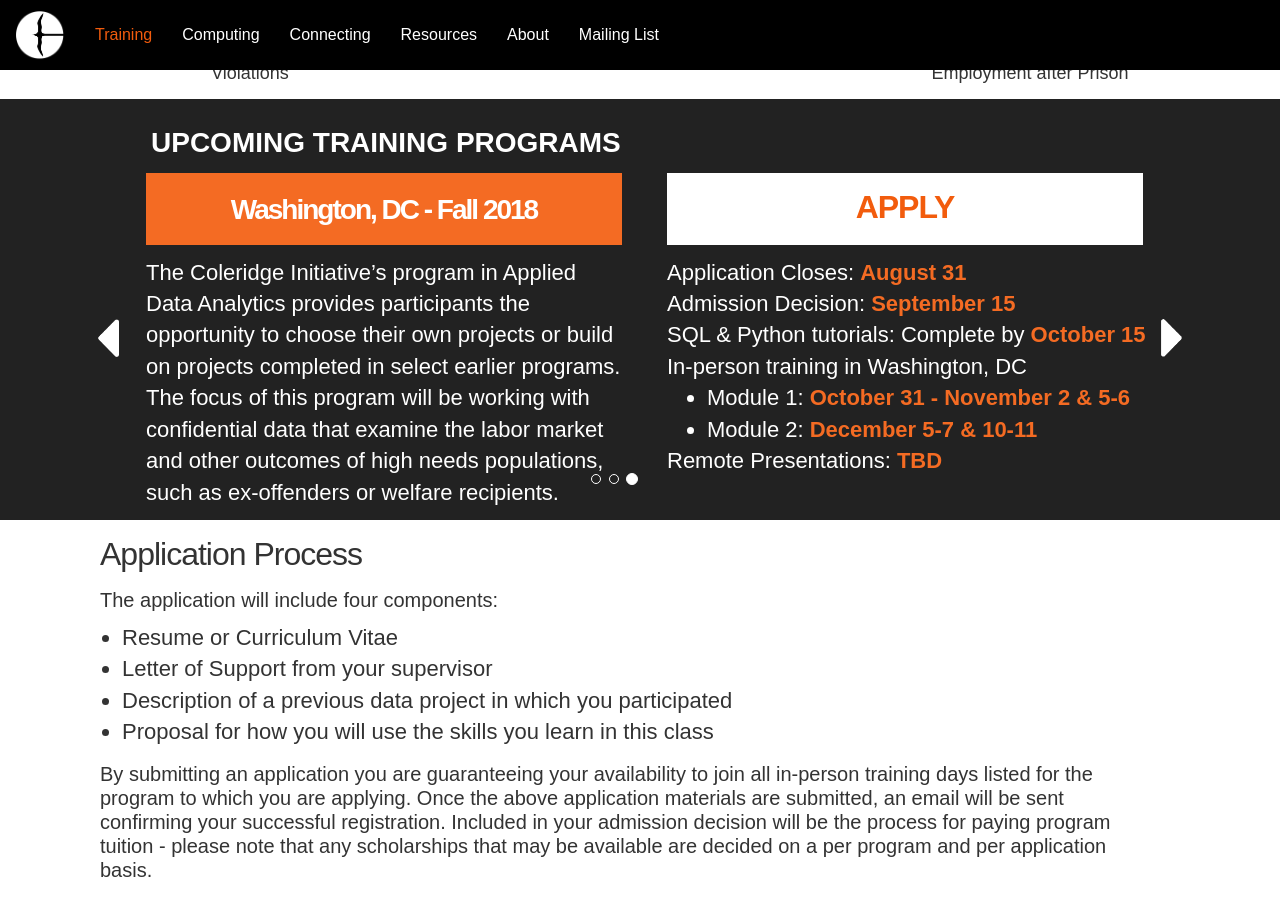
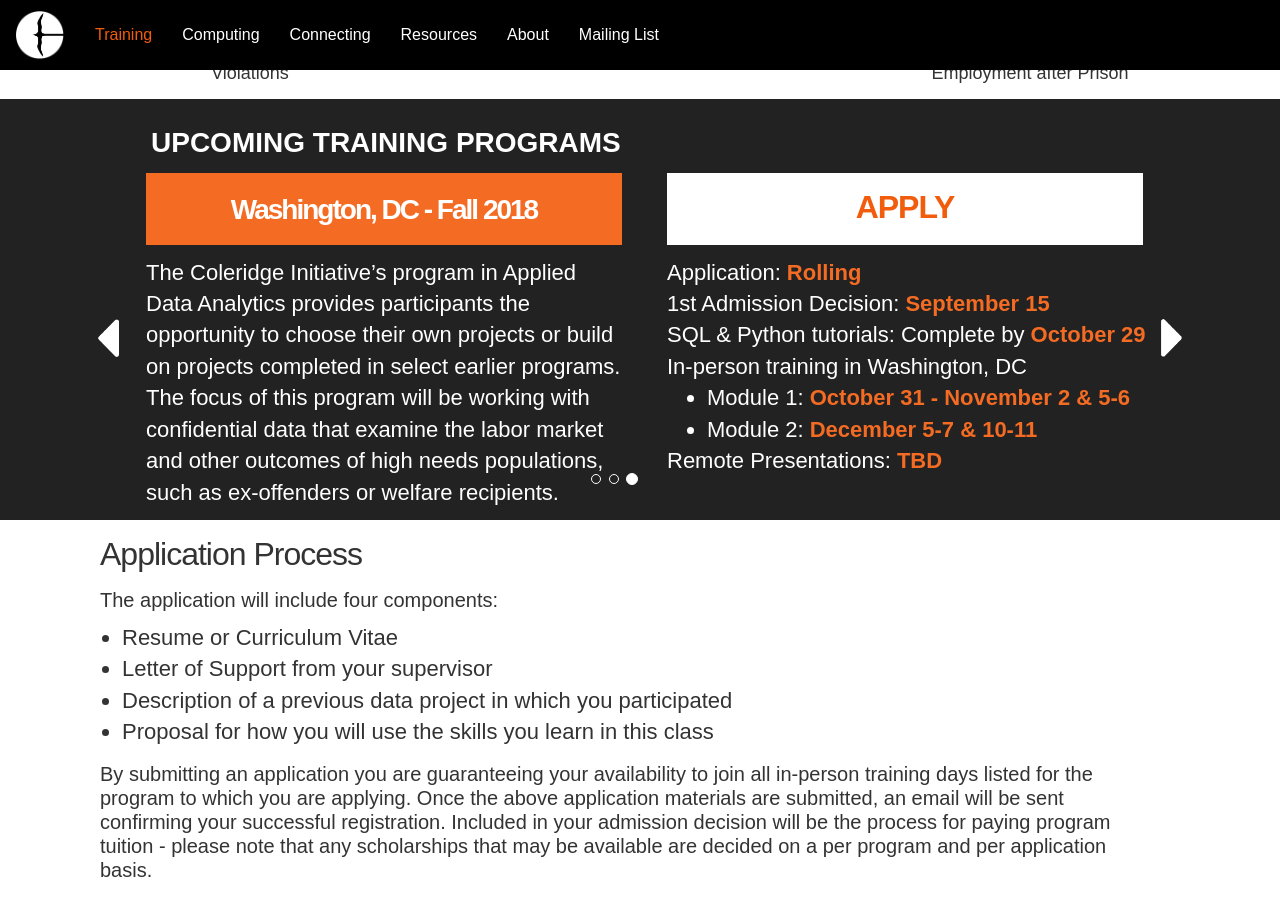
Before and after one commit to NYU-CI/coleridge, a Jekyll site: the page built from pages/training.html, in a window 1280 px wide and 900 px high, scrolled down 1690 px. Built offline with Jekyll 4.4.1, drawn with Linux system fonts in a browser that asks for light colours; nearby versions of some CDN libraries.

Commit message:
update umd admission dates

```diff
--- a/pages/training.html
+++ b/pages/training.html
@@ -213,9 +213,9 @@
                 </div>
                 <div class="col-sm-6">
                   <div class="program-dates">
-                    <div>Application Closes: <span class="complement">August 31</span></div>
-                    <div>Admission Decision: <span class="complement">September 15</span></div>
-                    <div>SQL &amp; Python tutorials: Complete by <span class="complement">October 15</span></div>
+                    <div>Application: <span class="complement">Rolling</span></div>
+                    <div>1st Admission Decision: <span class="complement">September 15</span></div>
+                    <div>SQL &amp; Python tutorials: Complete by <span class="complement">October 29</span></div>
                     <div>In-person training in Washington, DC</div>
                     <ul>
                       <li>Module 1: <span class="complement">October 31 - November 2 & 5-6</span></li>
```
